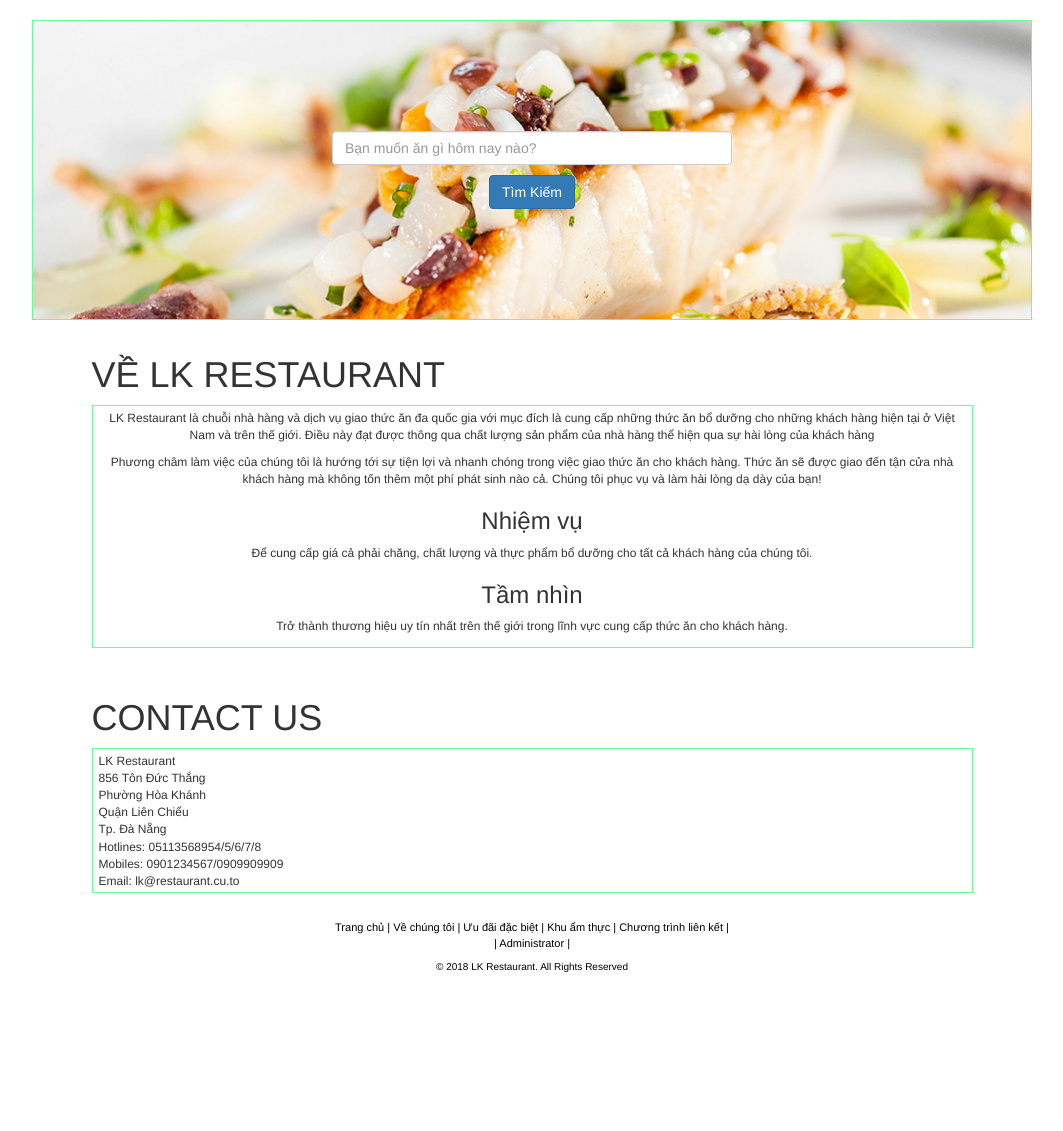
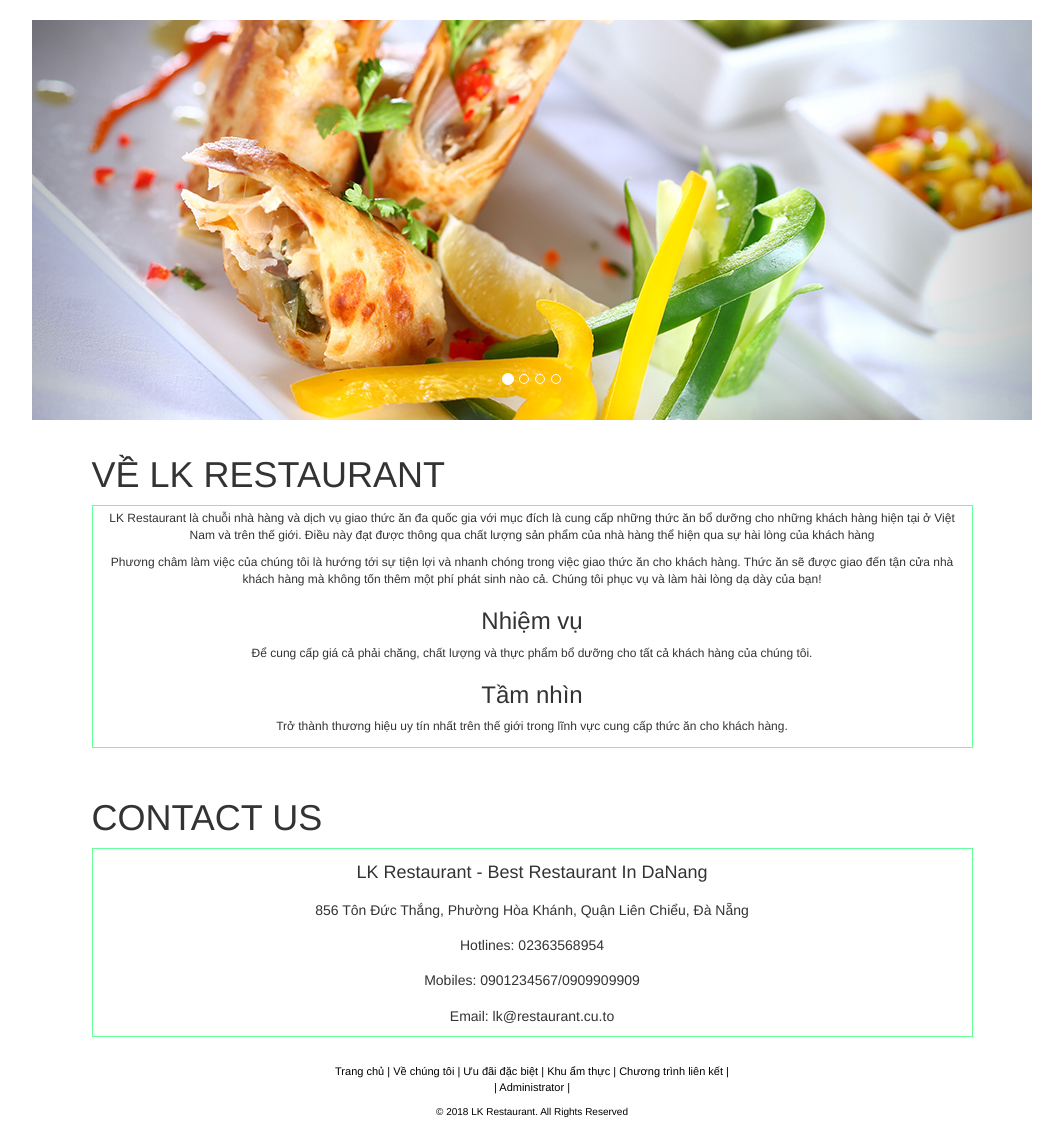
Before and after one commit to vankien96/CongNgheWeb, a PHP site: page /aboutus.php in a window 1280 px wide. Shown: the part 66-1197 px from the top of the page, without its empty margins (108-1171 px from the left). Before the commit the page ends 1038 px from the top, so only its background shows below. Run offline with PHP 8.4, Linux system fonts and the light colour scheme; some web fonts are replaced.

Commit message:
fix header

```diff
--- a/aboutus.php
+++ b/aboutus.php
@@ -25,12 +25,44 @@
         </ul>
       </div>
     </nav>
-  <div id="header" align="center">
-    <div id="SearchType" class="form-group" style="width: 400px" align="center">
-        <input class = "form-control" type="text" name="search" placeholder="Bạn muốn ăn gì hôm nay nào?">
-        <button class="btn btn-primary" type="submit" value="submit" name="submit" style="margin-top: 10px">Tìm Kiếm</button>
+  <div id="myCarousel" class="carousel slide" data-ride="carousel">
+      <!-- Indicators -->
+      <ol class="carousel-indicators">
+        <li data-target="#myCarousel" data-slide-to="0" class="active"></li>
+        <li data-target="#myCarousel" data-slide-to="1"></li>
+        <li data-target="#myCarousel" data-slide-to="2"></li>
+        <li data-target="#myCarousel" data-slide-to="3"></li>
+      </ol>
+
+      <!-- Wrapper for slides -->
+      <div class="carousel-inner">
+        <div class="item active">
+          <img src="images/1.jpg" alt="Los Angeles" height="150" width="1000">
+        </div>
+
+        <div class="item">
+          <img src="images/2.jpg" alt="Chicago" height="150" width="1000">
+        </div>
+
+        <div class="item">
+          <img src="images/3.jpg" alt="New York" height="150" width="1000">
+        </div>
+
+        <div class="item">
+          <img src="images/4.jpg" alt="New York" height="150" width="1000">
+        </div>
+      </div>
+
+      <!-- Left and right controls -->
+      <a class="left carousel-control" href="#myCarousel" data-slide="prev">
+        <span class="glyphicon glyphicon-chevron-left"></span>
+        <span class="sr-only">Previous</span>
+      </a>
+      <a class="right carousel-control" href="#myCarousel" data-slide="next">
+        <span class="glyphicon glyphicon-chevron-right"></span>
+        <span class="sr-only">Next</span>
+      </a>
     </div>
-  </div>
 <div id="center">
 
   <h1>VỀ LK Restaurant</h1>
@@ -46,16 +78,12 @@
 <div id="center">
   <h1>Contact Us</h1>
   <div style="border:#66ff99 solid 1px;padding:4px 6px 2px 6px">
-  <table width="500" height="50">
-    <tr><td rowspan="11" style="margin-right: 16px"></td></tr>
-    <tr><td>LK Restaurant</td></tr>
-    <tr><td>856 Tôn Đức Thắng</td></tr>
-    <tr><td>Phường Hòa Khánh</td></tr>
-    <tr><td>Quận Liên Chiểu</td></tr>
-    <tr><td>Tp. Đà Nẵng</td></tr>
-    <tr><td>Hotlines: 05113568954/5/6/7/8</td></tr>
-    <tr><td>Mobiles: 0901234567/0909909909</td></tr>
-    <tr><td>Email: lk@restaurant.cu.to</td></tr>
+  <table height="50" align="center" style="text-align: center;">
+    <tr><td><h4>LK Restaurant - Best Restaurant In DaNang</h4></td></tr>
+    <tr><td><h5>856 Tôn Đức Thắng, Phường Hòa Khánh, Quận Liên Chiểu, Đà Nẵng</h5></td></tr>
+    <tr><td><h5>Hotlines: 02363568954</h5></td></tr>
+    <tr><td><h5>Mobiles: 0901234567/0909909909</h5></td></tr>
+    <tr><td><h5>Email: lk@restaurant.cu.to</h5></td></tr>
   </table>
   </div>
 </div>
```
Also changed, not shown: cart.php (+37 -5 lines), inbox.php (+39 -4 lines), member-profile.php (+37 -5 lines), specialdeals.php (+37 -5 lines).
